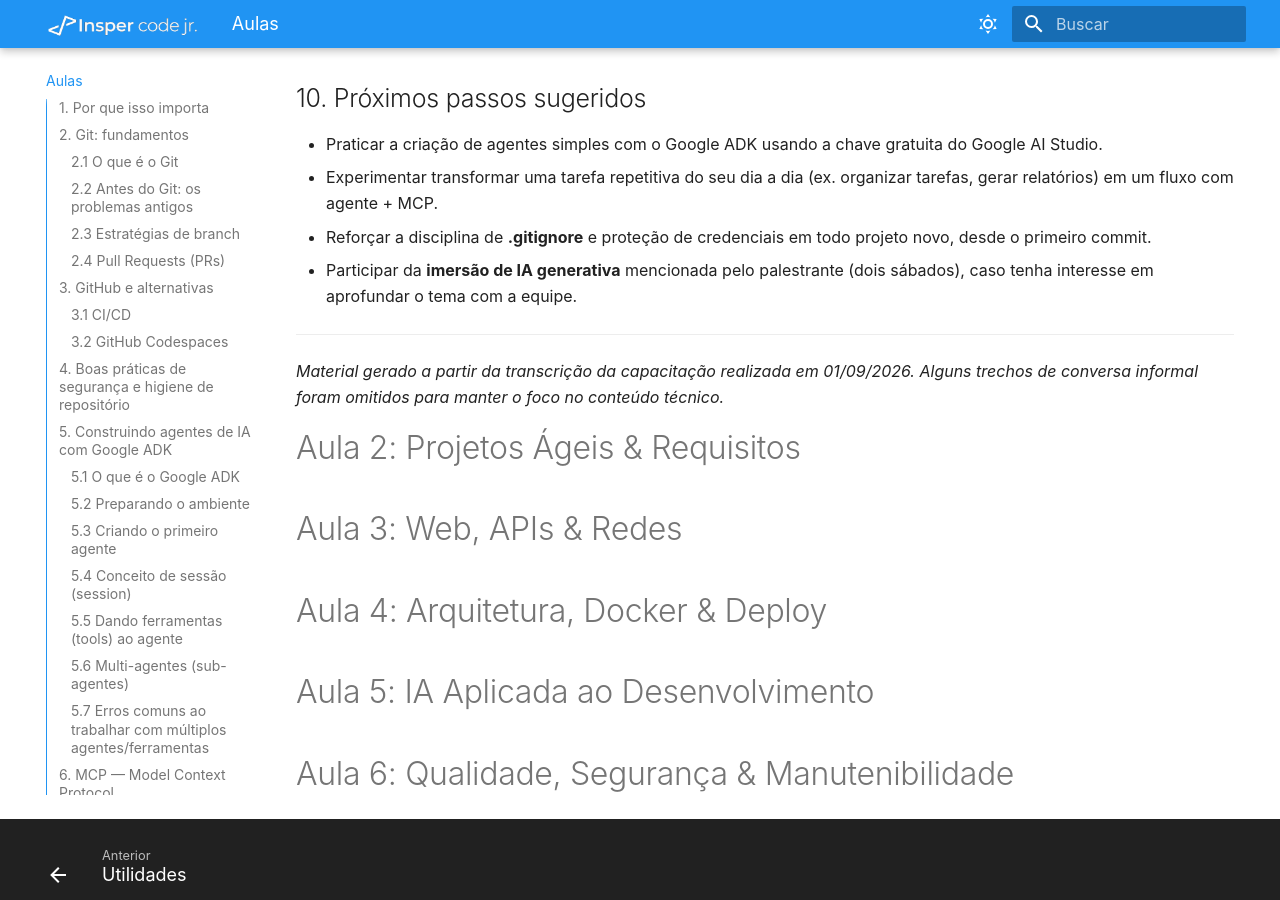
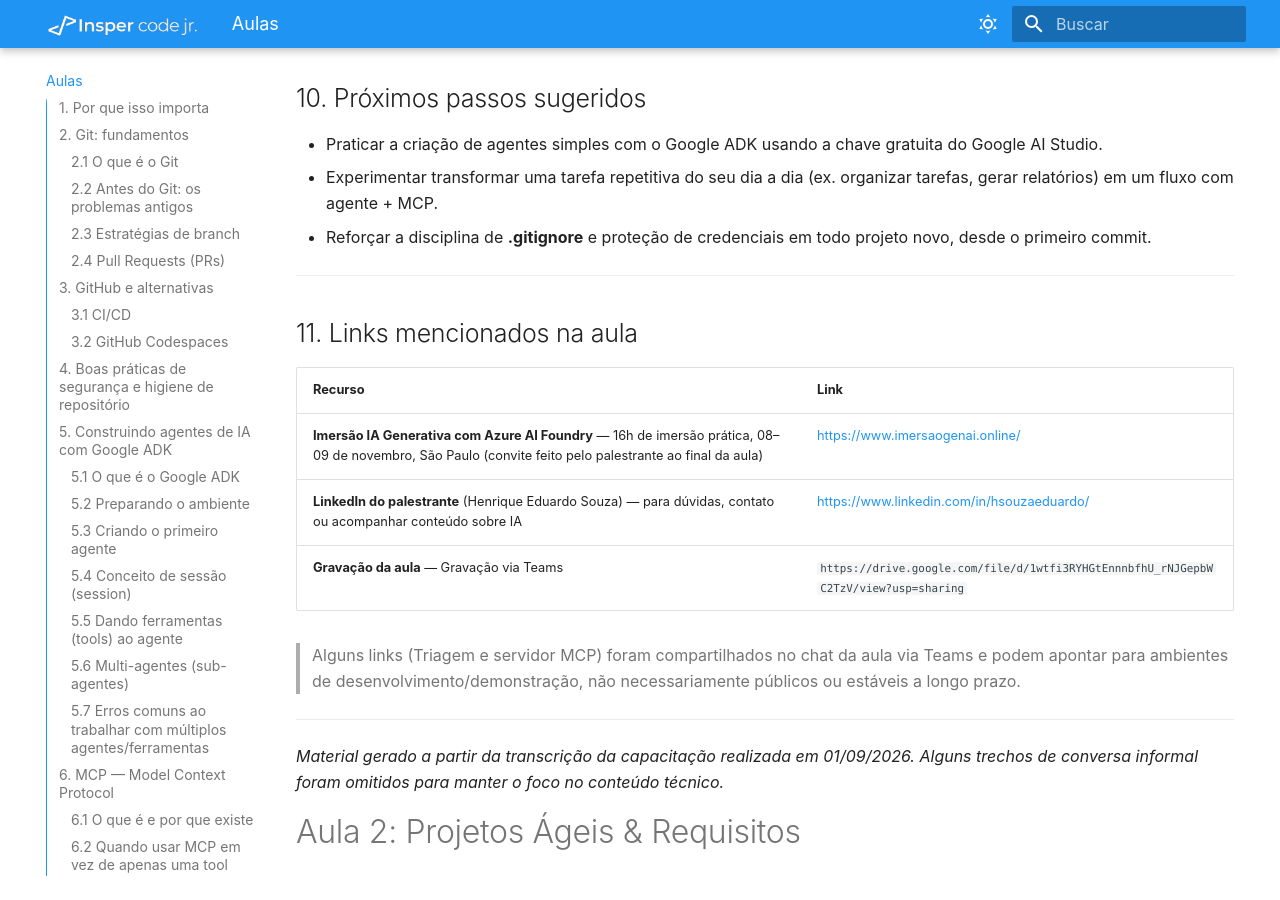
Before and after one commit to InsperCodeJr/material-didatico-26-2, an MkDocs documentation site: the page built from docs/aulas.md, in a window 1280 px wide and 900 px high, scrolled down 8505 px. Built offline with MkDocs 1.6.1 and Material for MkDocs 9.7.7, drawn with Linux system fonts in a browser that asks for light colours.

Commit message:
docs: material da capacitação 1

```diff
--- a/docs/aulas.md
+++ b/docs/aulas.md
@@ -297,7 +297,18 @@ Depois, no GitHub:
 - Praticar a criação de agentes simples com o Google ADK usando a chave gratuita do Google AI Studio.
 - Experimentar transformar uma tarefa repetitiva do seu dia a dia (ex. organizar tarefas, gerar relatórios) em um fluxo com agente + MCP.
 - Reforçar a disciplina de **.gitignore** e proteção de credenciais em todo projeto novo, desde o primeiro commit.
-- Participar da **imersão de IA generativa** mencionada pelo palestrante (dois sábados), caso tenha interesse em aprofundar o tema com a equipe.
+
+---
+
+## 11. Links mencionados na aula
+
+| Recurso | Link |
+|---|---|
+| **Imersão IA Generativa com Azure AI Foundry** — 16h de imersão prática, 08–09 de novembro, São Paulo (convite feito pelo palestrante ao final da aula) | <https://www.imersaogenai.online/> |
+| **LinkedIn do palestrante** (Henrique Eduardo Souza) — para dúvidas, contato ou acompanhar conteúdo sobre IA | <https://www.linkedin.com/in/hsouzaeduardo/> |
+| **Gravação da aula** — Gravação via Teams | `https://drive.google.com/file/d/1wtfi3RYHGtEnnnbfhU_rNJGepbWC2TzV/view?usp=sharing`|
+
+> Alguns links (Triagem e servidor MCP) foram compartilhados no chat da aula via Teams e podem apontar para ambientes de desenvolvimento/demonstração, não necessariamente públicos ou estáveis a longo prazo.
 
 ---
 
```
